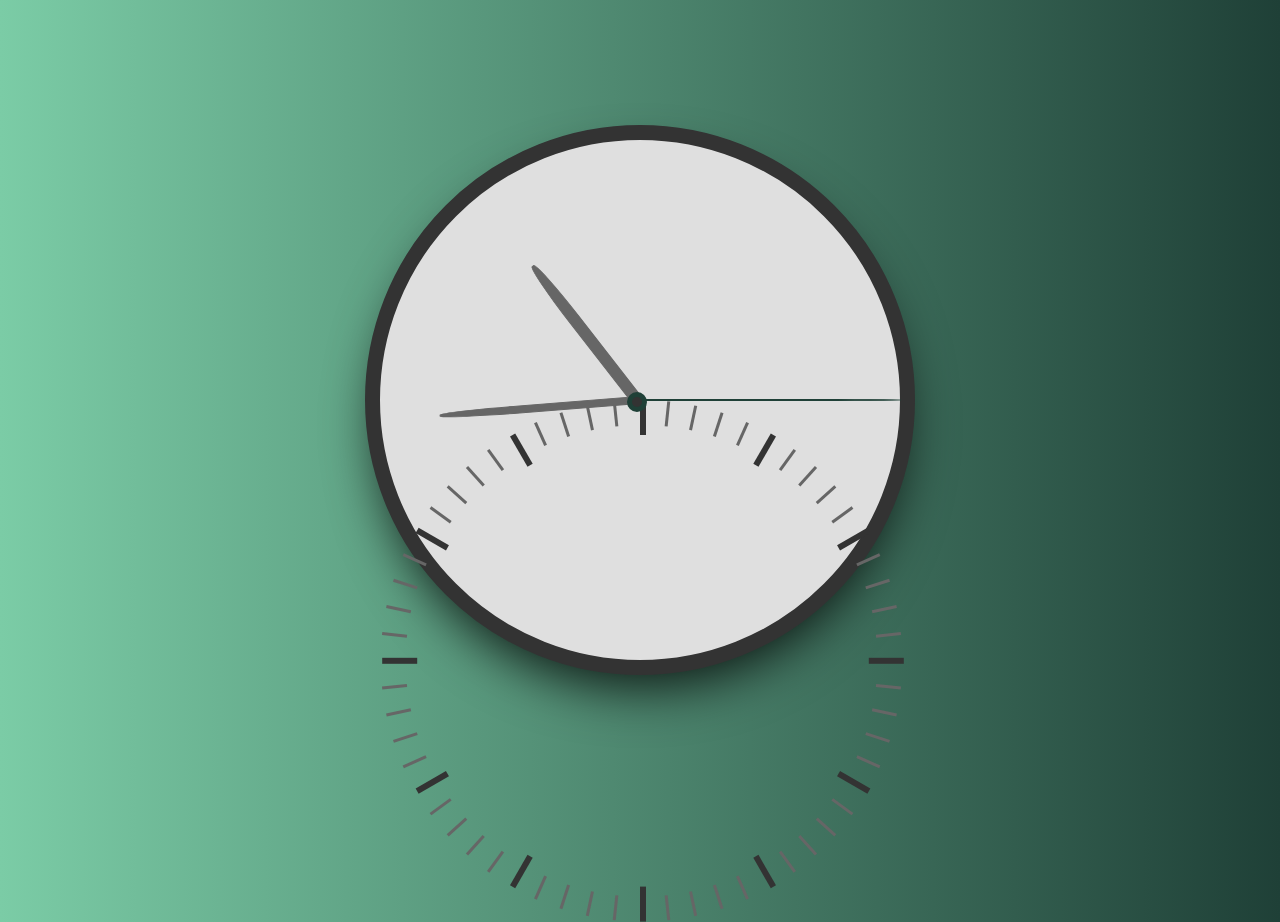
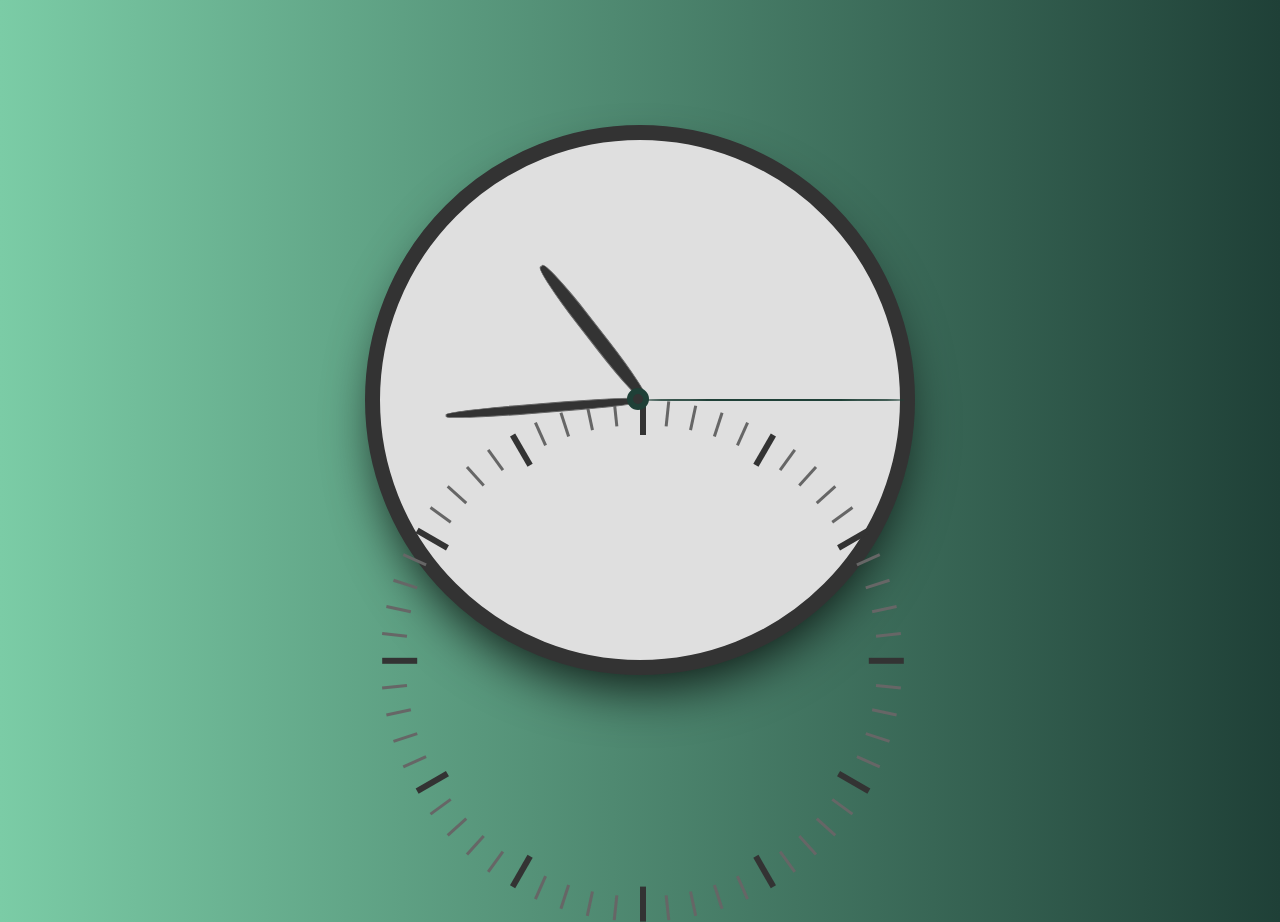
Before and after one commit to M-Hafez22/Analog_clock, a website built with Parcel: page src/index.html in a window 1280 px wide. Built offline with nearby package versions, Linux system fonts and the light colour scheme.

Commit message:
fix Hands Position

```diff
--- a/src/styles/_hands.scss
+++ b/src/styles/_hands.scss
@@ -4,17 +4,19 @@
 .hand{
   position: absolute;
   z-index: 12;
-  background-color: $clr-light;
+  background-color: $clr-dark;
   bottom: 50%;
   left: 50%;
   border: 1px solid $clr-light;
   border-top-left-radius: 40%;
   border-top-right-radius: 40%;
+  border-bottom-left-radius: 40%;
+  border-bottom-right-radius: 40%;
   transform-origin: bottom;
-  transform: translateX(-50%) rotate(calc(var(--rotation) * 1deg));
+  transform: rotate(calc(var(--rotation) * 1deg));
 }
 .second-hand{
-  margin-left:1px;
+  margin-left:3px;
   width: 2px;
   height:$hand + 90px;
   border-color: $bg-clr-dark;
@@ -23,28 +25,28 @@
 }
 
 .hour-hand{
-  margin-left: -3px;
-  width: 12px;
+  margin-left: -2px;
+  width: 15px;
   height: $hand;
   z-index: 1;
 }
 
 .minute-hand{
-  margin-left: -1px;
   height: $hand + 30px;
-  width: 8px;
+  width: 10px;
   z-index: 2;
 }
+
 
 .dot{
   position: absolute;
   left: 49%;
-  top:49%;
+  top:48.5%;
   z-index: 4;
-  width: 20px;
-  height: 20px;
+  width: 22px;
+  height: 22px;
   background-color: $clr-dark;
-  border: 5px solid $bg-clr-dark;
+  border: 6px solid $bg-clr-dark;
   border-radius: 50%;
   display: flex;
   justify-content: center;
```
